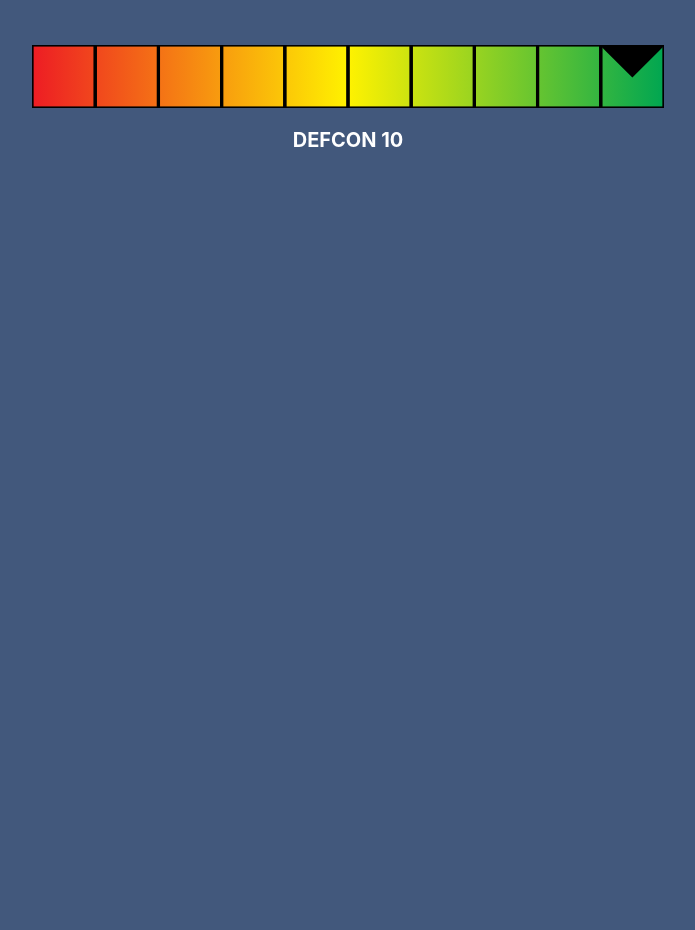
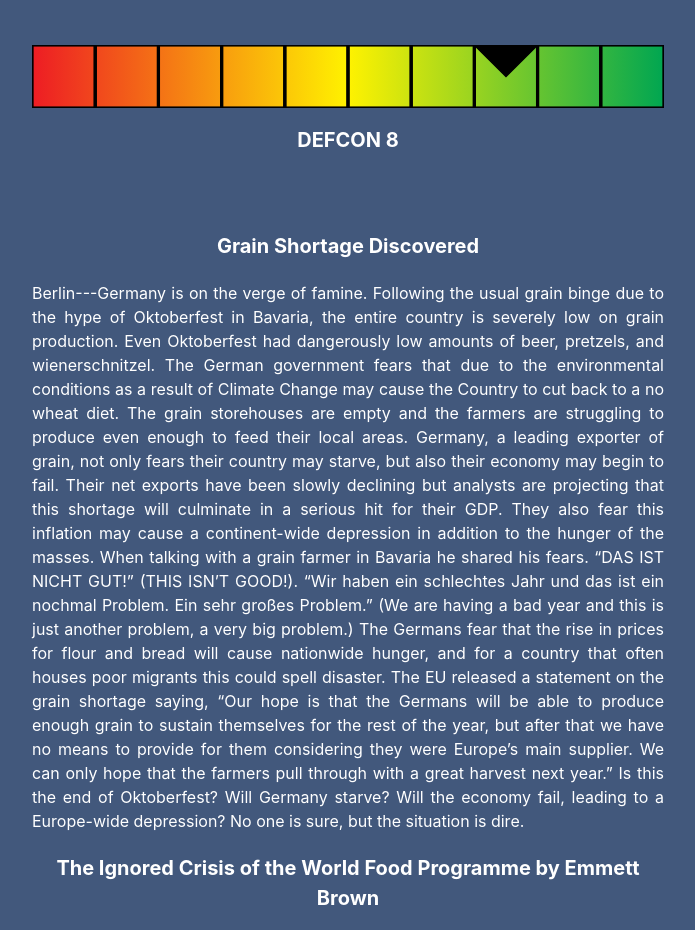
Before and after one commit to dcizmarik/E7TimeCapsule, a plain HTML site: page index.html in a window 1280 px wide. Shown: the part 160-1090 px from the top of the page, without its empty margins (292-987 px from the left). Before the commit the page ends 800 px from the top, so only its background shows below. Drawn offline with Linux system fonts and the light colour scheme.

Commit message:
crisis update

```diff
--- a/index.html
+++ b/index.html
@@ -19,12 +19,38 @@
 
         <div id="spacer"></div>
 
-        <img id="defcon-image" src="defcon/defcon10.svg" alt="" class="center" width="40%">
-        <h3 class="center">DEFCON 10</h3>
+        <img id="defcon-image" src="defcon/defcon08.svg" alt="" class="center" width="40%">
+        <h3 class="center">DEFCON 8</h3>
 
         <div id="spacer"></div>
 
         <div id="essay-content" class="center" width="100%">
+
+        <h3>Grain Shortage Discovered</h3>
+        <p>Berlin---Germany is on the verge of famine.  Following the usual grain binge due to the hype of Oktoberfest in Bavaria, the entire country is severely low on grain production.  Even Oktoberfest had dangerously low amounts of beer, pretzels, and wienerschnitzel.  The German government fears that due to the environmental conditions as a result of Climate Change may cause the Country to cut back to a no wheat diet.  The grain storehouses are empty and the farmers are struggling to produce even enough to feed their local areas.
+	Germany, a leading exporter of grain, not only fears their country may starve, but also their economy may begin to fail.  Their net exports have been slowly declining but analysts are projecting that this shortage will culminate in a serious hit for their GDP.  They also fear this inflation may cause a continent-wide depression in addition to the hunger of the masses.
+	When talking with a grain farmer in Bavaria he shared his fears.  “DAS IST NICHT GUT!” (THIS ISN’T GOOD!).  “Wir haben ein schlechtes Jahr und das ist ein nochmal Problem. Ein sehr großes Problem.” (We are having a bad year and this is just another problem, a very big problem.)  The Germans fear that the rise in prices for flour and bread will cause nationwide hunger, and for a country that often houses poor migrants this could spell disaster.
+	The EU released a statement on the grain shortage saying, “Our hope is that the Germans will be able to produce enough grain to sustain themselves for the rest of the year, but after that we have no means to provide for them considering they were Europe’s main supplier.  We can only hope that the farmers pull through with a great harvest next year.”
+	Is this the end of Oktoberfest? Will Germany starve? Will the economy fail, leading to a Europe-wide depression? No one is sure, but the situation is dire.
+</p>
+
+        <h3>The Ignored Crisis of the World Food Programme
+ by Emmett Brown</h3>
+        <p>When examining the current food shortage and humanitarian disasters of the present, it is necessary to look back on past international actions to prevent the development of such a severe situation. However, the historical record proves unimpressive, and this can be narrowed down to one recurring issue: funding. For example, in the World Food Programme sessions back in 2019, factions formed between smaller nations like Vietnam and larger nations like China. While developed nations appeared more than willing to donate funds to developing nations, this was sometimes viewed as “neo-colonialism” by the developing nations who prefered self-sufficiency.
+
+But funding has always been an issue in widespread policy and always will be. However, in the narrow focus of producing sustainable food, the answer counterintuitively lies in state-of-the-art technology. Even as early as 2019, nations like Japan began noticing that industrial polymers are incredibly absorbent and can actually be used to create an arable environment where previously there was only non arable land or land devastated by pollution and climate change. Considering the cheapness and reusability of this polymer technology, the overall cost of transforming non arable land to arable land is actually quite small in comparison to alternatives. When utilized in conjunction with hydroponic vertical farming, film farming may be the way future for a society with limited farmland to feed and ever-growing population.
+
+Had the World Food Programme at the time understood the cost effectiveness of seemingly expensive solutions, the current state may have been prevented. However, it is still not too late to implement such sustainable farming techniques now to secure a stable future.
+</p>
+
+
+
+        <h3>Terrorism in Africa Distracts from Enviromental Problems by Jean Paul Berger</h3>
+        <p>The African Union has been known to use the tools available to them to try and stop terrorists from poisoning their people. Lake Chad was chemically poisoned by an unknown terrorist group. The African Union’s focus was on trying to prevent the damage that could result from such an attack. They lacked interest in trying to solve the environmental problems that plague us today.
+	This is a simple case of humans fighting humans rather than the larger problems that surround us, such as our environment. Helping people to see that other humans are not lessers, but equals will help to stop such terrorist attacks and focus our attention on our crumbling environment. Human rights issues must be addressed if the world is to be saved from our past mistakes.
+</p>
+
+
 
         <!-- <h3>Proposal</h3>
         <p>&nbsp;</p> -->
```
